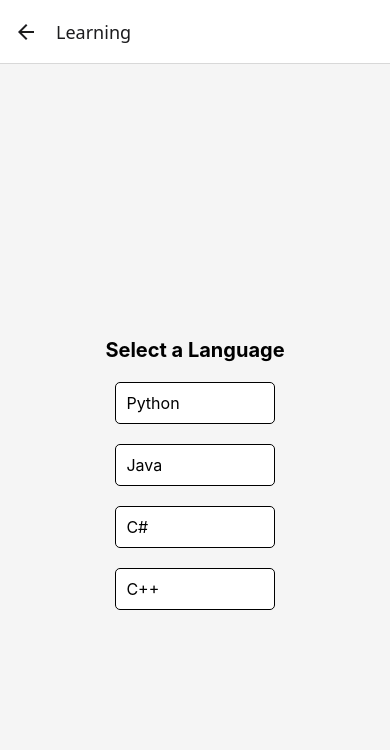
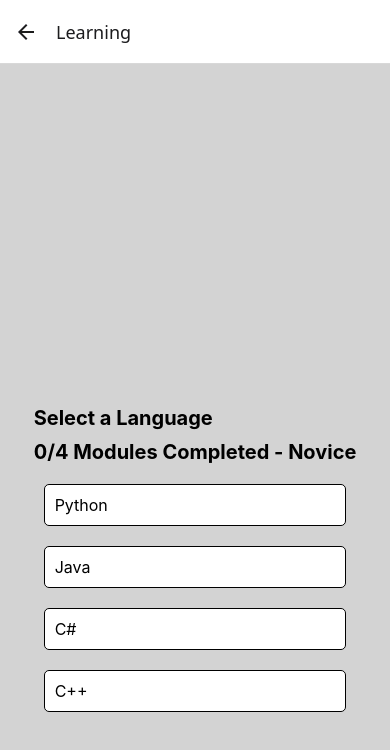
Before and after one commit to JonnyAcosta/MyNewApp, a React Native app: screen /Learning in a window 390 px wide. Shown: the top 750 px of the page. Built offline with nearby package versions, Linux system fonts and the light colour scheme.

Commit message:
improvements

```diff
--- a/LearningScreen.js
+++ b/LearningScreen.js
@@ -1,5 +1,7 @@
 import React, { useState } from 'react';
-import { View, Text, TouchableOpacity, StyleSheet } from 'react-native';
+import { View, Text, TouchableOpacity, StyleSheet, Image } from 'react-native';
+
+const robotImage = require('C:/Users/ethan/Downloads/AppliedProgrammingSprint1/CodeApp/MyNewApp/a cute little red robot without background.png');
 
 const pythonTips = [
   {
@@ -67,32 +69,82 @@ const cppTips = [
 
 export function LearningScreen() {
   const [currentTipIndex, setCurrentTipIndex] = useState(0);
-  const [lives, setLives] = useState(3);
   const [showGreenFlash, setShowGreenFlash] = useState(false);
   const [selectedLanguage, setSelectedLanguage] = useState(null);
   const [selectedOption, setSelectedOption] = useState(null);
   const [showNextButton, setShowNextButton] = useState(false);
+  const [completedModules, setCompletedModules] = useState({
+    python: false,
+    java: false,
+    csharp: false,
+    cpp: false,
+  });
+  const [incorrectQuestions, setIncorrectQuestions] = useState({
+    python: [],
+    java: [],
+    csharp: [],
+    cpp: [],
+  });
+  const [correctAnswersCount, setCorrectAnswersCount] = useState(0);
+  const [initialTipsCount, setInitialTipsCount] = useState(0);
+
+  const resetAnswers = () => {
+    setSelectedOption(null);
+    setShowNextButton(false);
+  };
 
   const handleGuess = (option, tips) => {
     setSelectedOption(option);
     if (option === tips[currentTipIndex].answer) {
       setShowGreenFlash(true);
       setTimeout(() => setShowGreenFlash(false), 500);
-      setLives((prevLives) => prevLives + 1);
+      setCorrectAnswersCount((prevCount) => prevCount + 1);
     } else {
-      setLives((prevLives) => prevLives - 2);
+      setIncorrectQuestions((prevQuestions) => ({
+        ...prevQuestions,
+        [selectedLanguage]: [...prevQuestions[selectedLanguage], tips[currentTipIndex]],
+      }));
     }
     setShowNextButton(true);
   };
 
   const handleNextQuestion = (tips) => {
+    if (correctAnswersCount === initialTipsCount) {
+      setCompletedModules((prevModules) => ({
+        ...prevModules,
+        [selectedLanguage]: true,
+      }));
+      setSelectedLanguage(null);
+      setCurrentTipIndex(0);
+      setCorrectAnswersCount(0);
+      resetAnswers();
+    } else if (currentTipIndex + 1 === tips.length) {
+      setCurrentTipIndex(0);
+      resetAnswers();
+    } else {
       setCurrentTipIndex((prevIndex) => (prevIndex + 1) % tips.length);
-    setSelectedOption(null);
-    setShowNextButton(false);
+      resetAnswers();
+    }
+  };
+
+  const handleLanguageSelection = (language) => {
+    setSelectedLanguage(language);
+    setCurrentTipIndex(0);
+    resetAnswers();
+    setCorrectAnswersCount(0);
+    setInitialTipsCount(language === 'python' ? pythonTips.length :
+                        language === 'java' ? javaTips.length :
+                        language === 'csharp' ? csharpTips.length :
+                        cppTips.length);
+    setIncorrectQuestions((prevQuestions) => ({
+      ...prevQuestions,
+      [language]: [],
+    }));
   };
 
   const renderTip = (tips) => (
     <View>
+      <Image source={robotImage} style={styles.robotImage} />
       <Text style={styles.tipText}>{tips[currentTipIndex].tip}</Text>
       <View style={styles.codeBox}>
         <Text style={styles.codeText}>Complete the code: {tips[currentTipIndex].code.replace("___", "_____")}</Text>
@@ -104,6 +156,7 @@ export function LearningScreen() {
             styles.button,
             selectedOption === option && option === tips[currentTipIndex].answer && styles.correctButton,
             selectedOption === option && option !== tips[currentTipIndex].answer && styles.incorrectButton,
+            selectedOption !== null && option === tips[currentTipIndex].answer && styles.correctButton,
           ]}
           onPress={() => handleGuess(option, tips)}
           disabled={selectedOption !== null}
@@ -119,23 +172,47 @@ export function LearningScreen() {
     </View>
   );
 
-  const renderLanguageSelection = () => (
+  const renderLanguageSelection = () => {
+    const completedCount = Object.values(completedModules).filter(Boolean).length;
+    let status = 'Novice';
+    if (completedCount === 2 || completedCount === 3) {
+      status = 'Intermediate';
+    } else if (completedCount === 4) {
+      status = 'Master';
+    }
+
+    return (
       <View>
+        <Image source={robotImage} style={styles.robotImage} />
         <Text style={styles.topText}>Select a Language</Text>
-      <TouchableOpacity style={styles.button} onPress={() => setSelectedLanguage('python')}>
+        <Text style={styles.topText}>{completedCount}/4 Modules Completed - {status}</Text>
+        <TouchableOpacity
+          style={[styles.button, completedModules.python && styles.completedButton]}
+          onPress={() => handleLanguageSelection('python')}
+        >
           <Text style={styles.buttonText}>Python</Text>
         </TouchableOpacity>
-      <TouchableOpacity style={styles.button} onPress={() => setSelectedLanguage('java')}>
+        <TouchableOpacity
+          style={[styles.button, completedModules.java && styles.completedButton]}
+          onPress={() => handleLanguageSelection('java')}
+        >
           <Text style={styles.buttonText}>Java</Text>
         </TouchableOpacity>
-      <TouchableOpacity style={styles.button} onPress={() => setSelectedLanguage('csharp')}>
+        <TouchableOpacity
+          style={[styles.button, completedModules.csharp && styles.completedButton]}
+          onPress={() => handleLanguageSelection('csharp')}
+        >
           <Text style={styles.buttonText}>C#</Text>
         </TouchableOpacity>
-      <TouchableOpacity style={styles.button} onPress={() => setSelectedLanguage('cpp')}>
+        <TouchableOpacity
+          style={[styles.button, completedModules.cpp && styles.completedButton]}
+          onPress={() => handleLanguageSelection('cpp')}
+        >
           <Text style={styles.buttonText}>C++</Text>
         </TouchableOpacity>
       </View>
     );
+  };
 
   return (
     <View style={[styles.container, showGreenFlash && styles.greenFlash]}>
@@ -144,12 +221,10 @@ export function LearningScreen() {
       ) : (
         <>
           <Text style={styles.topText}>Learning Tips</Text>
-          {selectedLanguage === 'python' && renderTip(pythonTips)}
-          {selectedLanguage === 'java' && renderTip(javaTips)}
-          {selectedLanguage === 'csharp' && renderTip(csharpTips)}
-          {selectedLanguage === 'cpp' && renderTip(cppTips)}
-          <Text style={styles.tipText}>Lives: {lives}</Text>
-          {lives <= 0 && <Text style={styles.tipText}>Game Over</Text>}
+          {selectedLanguage === 'python' && renderTip([...pythonTips, ...incorrectQuestions.python])}
+          {selectedLanguage === 'java' && renderTip([...javaTips, ...incorrectQuestions.java])}
+          {selectedLanguage === 'csharp' && renderTip([...csharpTips, ...incorrectQuestions.csharp])}
+          {selectedLanguage === 'cpp' && renderTip([...cppTips, ...incorrectQuestions.cpp])}
         </>
       )}
     </View>
@@ -161,7 +236,7 @@ const styles = StyleSheet.create({
     flex: 1,
     justifyContent: 'center',
     alignItems: 'center',
-    backgroundColor: '#f5f5f5',
+    backgroundColor: '#d3d3d3', // Changed background color to a slightly darker gray
     paddingTop: 50,
   },
   greenFlash: {
@@ -211,8 +286,17 @@ const styles = StyleSheet.create({
     borderRadius: 5,
     backgroundColor: '#ddd',
   },
+  completedButton: {
+    backgroundColor: 'green',
+  },
   buttonText: {
     fontSize: 16,
     color: 'black',
   },
+  robotImage: {
+    width: 150, // Increased width
+    height: 150, // Increased height
+    marginBottom: 20,
+    alignSelf: 'center', // Center the image
+  },
 });
```
Lines whose indentation alone changed are shown as unchanged.
